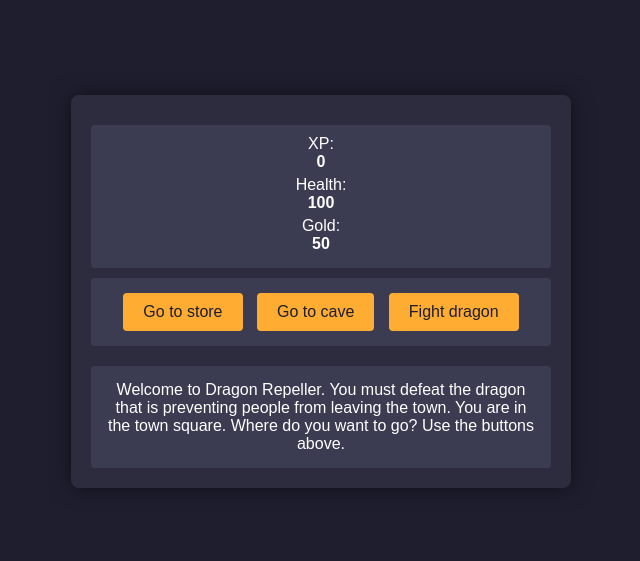
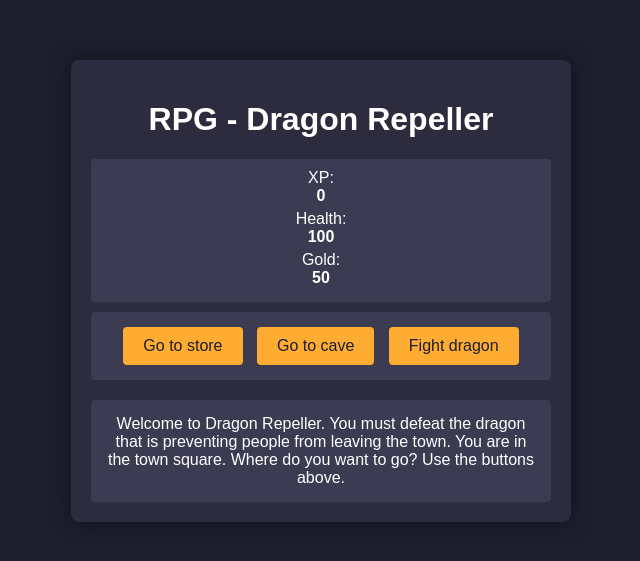
Before and after one commit to TheGhossst/text-based-rpg-game, a plain HTML site: page index.html in a window 1280 px wide. Shown: the part 109-670 px from the top of the page, without its empty margins (319-959 px from the left). Drawn offline with Linux system fonts and the light colour scheme.

Commit message:
add: h1 tag

```diff
--- a/index.html
+++ b/index.html
@@ -7,6 +7,7 @@
   </head>
   <body>
     <div id="game">
+      <h1>RPG - Dragon Repeller</h1>
       <div id="stats">
         <span class="stat">XP: <strong><span id="xpText">0</span></strong></span>
         <span class="stat">Health: <strong><span id="healthText">100</span></strong></span>
```
